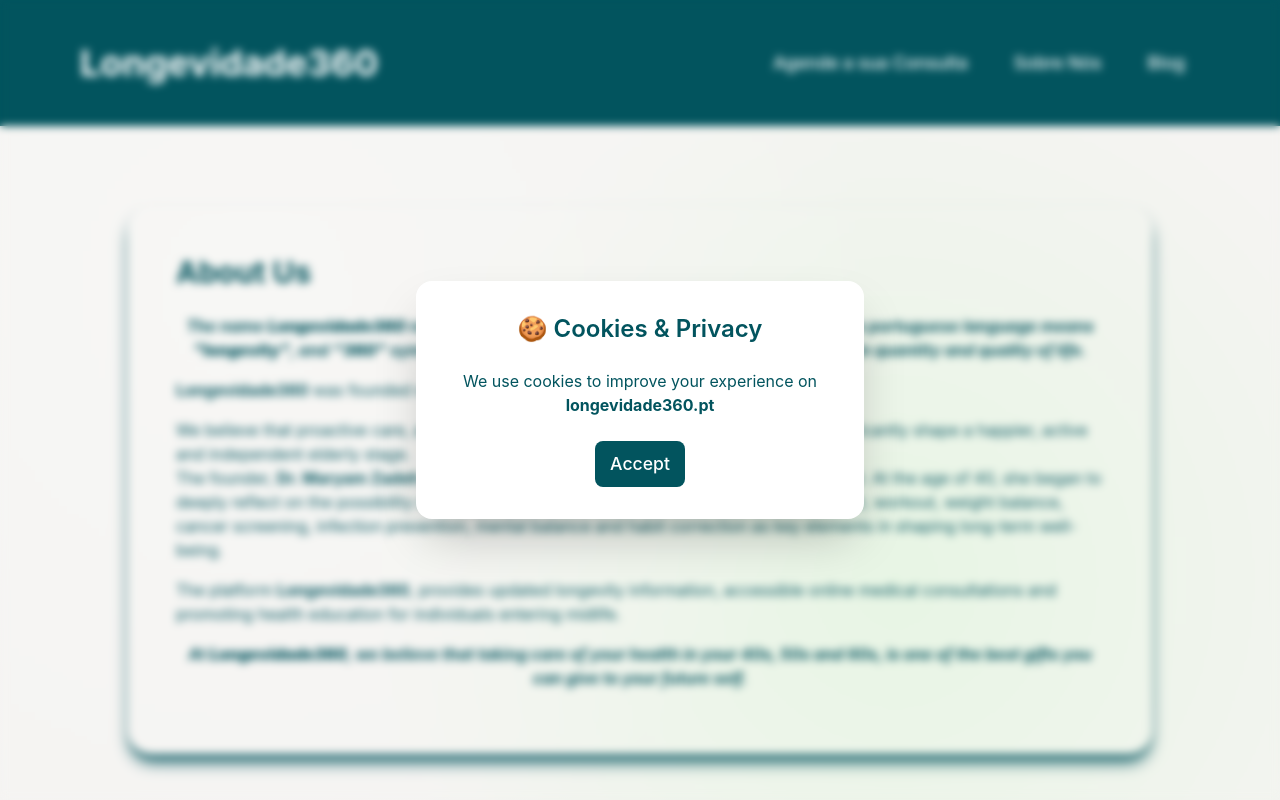
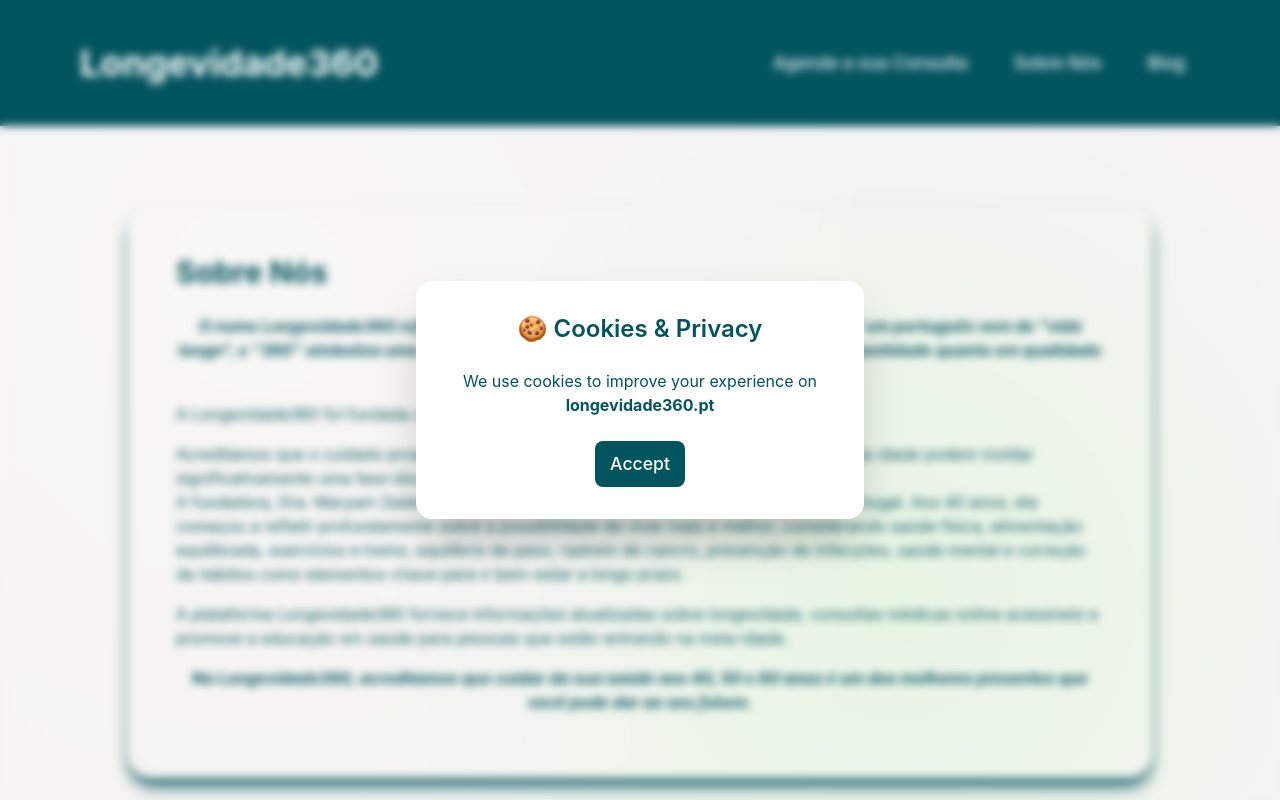
Before and after one commit to Maryamtehranizadeh/longevidade360, a React (Vite) app: page /about in a window 1280 px wide. Shown: the top 800 px of the page. Built offline with nearby package versions, Linux system fonts and the light colour scheme.

Commit message:
about us translation

```diff
--- a/src/locales/en/translation.json
+++ b/src/locales/en/translation.json
@@ -16,5 +16,14 @@
   "Farsi or Persian": "Farsi or Persian",
   "Please explain your health issue and what you would like to achieve with the online appointment.": "Please explain your health issue and what you would like to achieve with the online appointment.",
   "Brief Explanation": "Brief Explanation",
-  "Book Appointment": "Book Appointment"
+  "Book Appointment": "Book Appointment",
+  "about": {
+    "title": "About Us",
+    "paragraph1": "The name Longevidade360 reflects our holistic approach to health. “Longevidade” in portuguese language means \"longevity\", and “360” symbolizes a complete, all-around view of well-being, both in quantity and quality of life.",
+    "paragraph2": "Longevidade360 was founded with a simple vision: to live longer and healthier!",
+    "paragraph3": "We believe that proactive care, awareness, and healthy choices made in midlife, can significantly shape a happier, active and independent elderly stage.",
+    "paragraph4": "The founder, Dr. Maryam Zadeh (OM: 79967), is a licensed General Practitioner in Portugal. At the age of 40, she began to deeply reflect on the possibility of living longer and better, considering physical health, diet, workout, weight balance, cancer screening, infection prevention, mental balance and habit correction as key elements in shaping long-term well-being.",
+    "paragraph5": "The platform Longevidade360 provides updated longevity information, accessible online medical consultations and promotes health education for individuals entering midlife.",
+    "paragraph6": "At Longevidade360, we believe that taking care of your health in your 40s, 50s and 60s, is one of the best gifts you can give to your future self."
+  }
 }
--- a/src/locales/pt/translation.json
+++ b/src/locales/pt/translation.json
@@ -16,5 +16,14 @@
   "Farsi or Persian": "Farsi ou Persa",
   "Please explain your health issue and what you would like to achieve with the online appointment.": "Por favor, explique o seu problema de saúde e o que gostaria de alcançar com a consulta online.",
   "Brief Explanation": "Breve Explicação",
-  "Book Appointment": "Agendar Consulta"
+  "Book Appointment": "Agendar Consulta",
+  "about": {
+    "title": "Sobre Nós",
+    "paragraph1": "O nome Longevidade360 reflete nossa abordagem holística à saúde. “Longevidade” em português vem de \"vida longa\", e “360” simboliza uma visão completa e abrangente do bem-estar, tanto em quantidade quanto em qualidade de vida.",
+    "paragraph2": "A Longevidade360 foi fundada com uma visão simples: viver mais e melhor!",
+    "paragraph3": "Acreditamos que o cuidado proativo, a conscientização e escolhas saudáveis feitas na meia-idade podem moldar significativamente uma fase idosa mais feliz e ativa.",
+    "paragraph4": "A fundadora, Dra. Maryam Zadeh (OM: 79967), é médica de clínica geral licenciada em Portugal. Aos 40 anos, ela começou a refletir profundamente sobre a possibilidade de viver mais e melhor, considerando saúde física, alimentação equilibrada, exercícios e treino, equilíbrio de peso, rastreio de cancro, prevenção de infecções, saúde mental e correção de hábitos como elementos-chave para o bem-estar a longo prazo.",
+    "paragraph5": "A plataforma Longevidade360 fornece informações atualizadas sobre longevidade, consultas médicas online acessíveis e promove a educação em saúde para pessoas que estão entrando na meia-idade.",
+    "paragraph6": "Na Longevidade360, acreditamos que cuidar da sua saúde aos 40, 50 e 60 anos é um dos melhores presentes que você pode dar ao seu futuro."
+  }
 }
--- a/src/pages/About.jsx
+++ b/src/pages/About.jsx
@@ -1,43 +1,76 @@
+// import React from "react";
+// import { useTranslation } from "react-i18next";
+
+// function About() {
+//   const { t } = useTranslation();
+//   return (
+//     <div className="max-w-5xl mx-auto p-12 my-20 text-primary shadow-lg shadow-primary rounded-3xl ">
+//       <h1 className="text-3xl font-bold mb-6">About Us</h1>
+//       <p className="mb-4 italic text-center font-bold">
+//         The name <strong>Longevidade360</strong> reflects our holistic approach
+//         to health. <strong>“Longevidade”</strong> in portuguese language means{" "}
+//         <strong>"longevity"</strong>, and <strong>“360”</strong> symbolizes a
+//         complete, all-around view of well-being, both in quantity and quality of
+//         life.
+//       </p>
+//       <p className="mb-4">
+//         <strong>Longevidade360</strong> was founded with a simple vision: to
+//         live longer and healthier!
+//       </p>
+//       <p>
+//         We believe that proactive care, awareness, and healthy choices made in
+//         midlife, can significantly shape a happier, active and independent
+//         elderly stage.
+//       </p>
+
+//       <p className="mb-4">
+//         The founder, <strong>Dr. Maryam Zadeh</strong> (<em>OM: 79967</em>), is
+//         a licensed General Practitioner in Portugal. At the age of 40, she began
+//         to deeply reflect on the possibility of living longer and better,
+//         considering physical health, diet, workout, weight balance, cancer
+//         screening, infection prevention, mental balance and habit correction as
+//         key elements in shaping long-term well-being.
+//       </p>
+//       <p className="mb-4">
+//         The platform <strong>Longevidade360</strong>, provides updated longevity
+//         information, accessible online medical consultations and promoting
+//         health education for individuals entering midlife.
+//       </p>
+//       <p className="mb-4 italic font-bold text-center">
+//         At <strong>Longevidade360</strong>, we believe that taking care of your
+//         health in your 40s, 50s and 60s, is one of the best gifts you can give
+//         to your future self.
+//       </p>
+//     </div>
+//   );
+// }
+
+// export default About;
+
 import React from "react";
+import { useTranslation } from "react-i18next";
 
 function About() {
+  const { t } = useTranslation();
+
   return (
-    <div className="max-w-5xl mx-auto p-12 my-20 text-primary shadow-lg shadow-primary rounded-3xl ">
-      <h1 className="text-3xl font-bold mb-6">About Us</h1>
+    <div className="max-w-5xl mx-auto p-12 my-20 text-primary shadow-lg shadow-primary rounded-3xl">
+      <h1 className="text-3xl font-bold mb-6">{t("about.title")}</h1>
+
       <p className="mb-4 italic text-center font-bold">
-        The name <strong>Longevidade360</strong> reflects our holistic approach
-        to health. <strong>“Longevidade”</strong> in portuguese language means{" "}
-        <strong>"longevity"</strong>, and <strong>“360”</strong> symbolizes a
-        complete, all-around view of well-being, both in quantity and quality of
-        life.
-      </p>
-      <p className="mb-4">
-        <strong>Longevidade360</strong> was founded with a simple vision: to
-        live longer and healthier!
-      </p>
-      <p>
-        We believe that proactive care, awareness, and healthy choices made in
-        midlife, can significantly shape a happier, active and independent
-        elderly stage.
+        {t("about.paragraph1")}
       </p>
 
-      <p className="mb-4">
-        The founder, <strong>Dr. Maryam Zadeh</strong> (<em>OM: 79967</em>), is
-        a licensed General Practitioner in Portugal. At the age of 40, she began
-        to deeply reflect on the possibility of living longer and better,
-        considering physical health, diet, workout, weight balance, cancer
-        screening, infection prevention, mental balance and habit correction as
-        key elements in shaping long-term well-being.
-      </p>
-      <p className="mb-4">
-        The platform <strong>Longevidade360</strong>, provides updated longevity
-        information, accessible online medical consultations and promoting
-        health education for individuals entering midlife.
-      </p>
+      <p className="mb-4">{t("about.paragraph2")}</p>
+
+      <p>{t("about.paragraph3")}</p>
+
+      <p className="mb-4">{t("about.paragraph4")}</p>
+
+      <p className="mb-4">{t("about.paragraph5")}</p>
+
       <p className="mb-4 italic font-bold text-center">
-        At <strong>Longevidade360</strong>, we believe that taking care of your
-        health in your 40s, 50s and 60s, is one of the best gifts you can give
-        to your future self.
+        {t("about.paragraph6")}
       </p>
     </div>
   );
```
